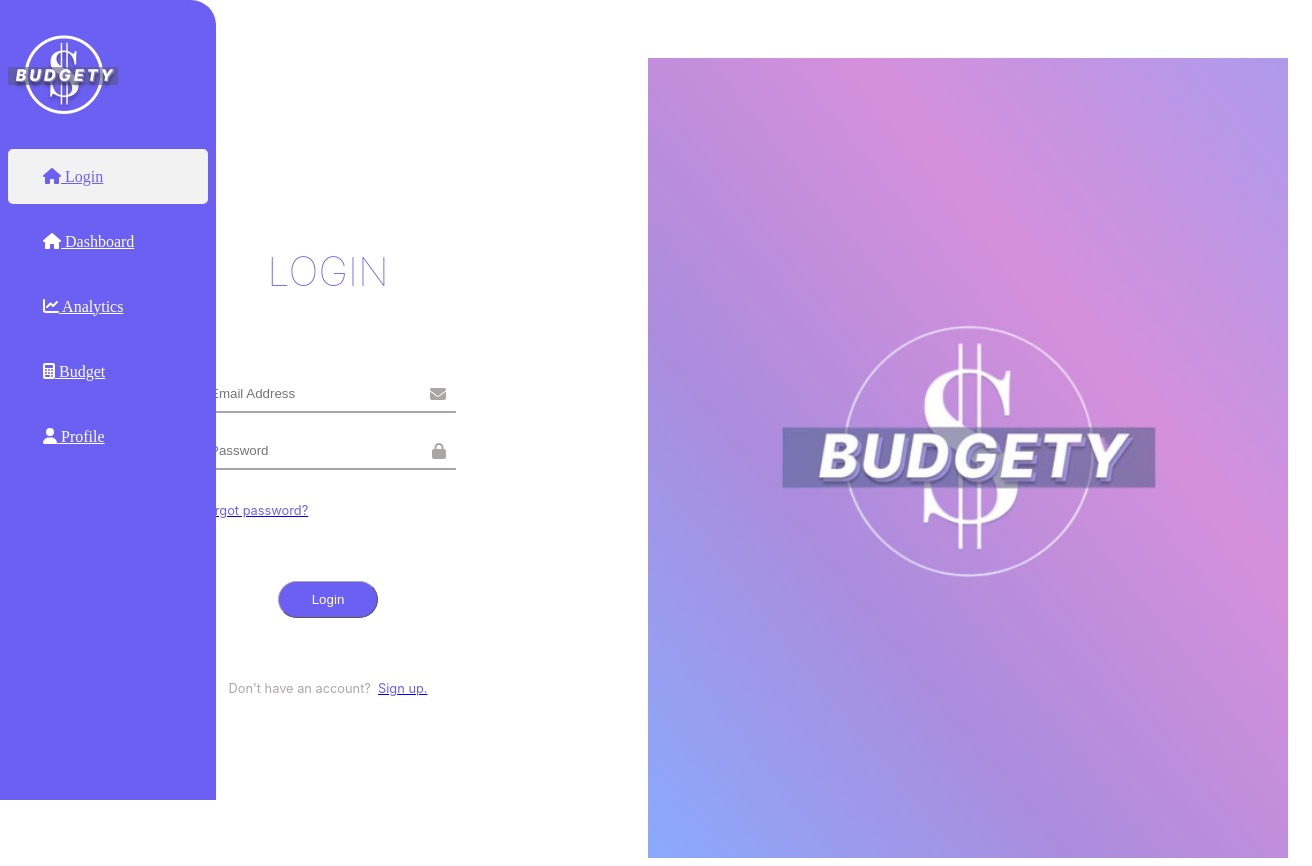
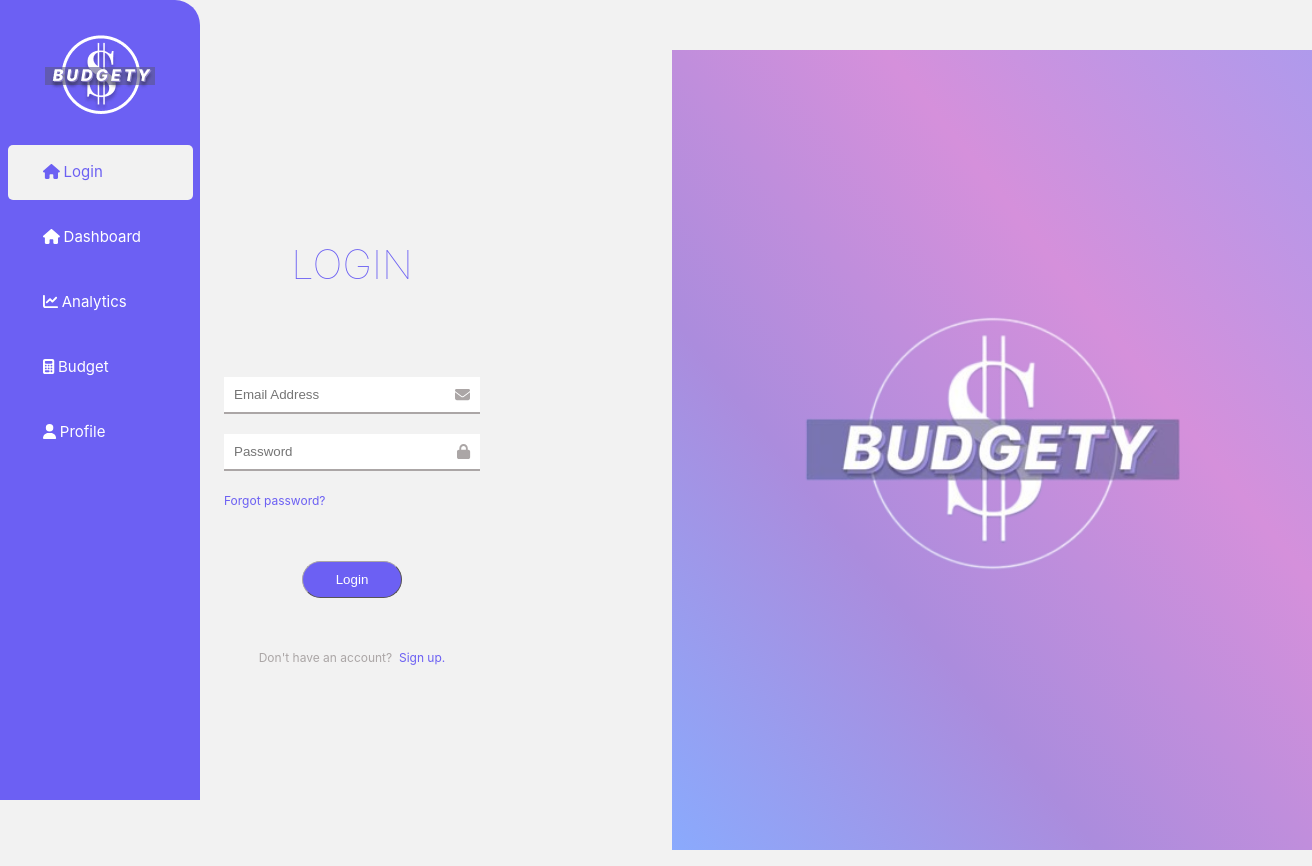
Before and after one commit to BT3103AppDev1/l1-final-project-group-21, a Vue app in the folder project-budgety/: page / in a window 1280 px wide. Shown: the whole page, 1312 px wide, since content can reach past the window. Built offline with nearby package versions, Linux system fonts and the light colour scheme.

Commit message:
Center logo, fix formatting of sidebar

```diff
--- a/project-budgety/src/components/sidebar/Sidebar.vue
+++ b/project-budgety/src/components/sidebar/Sidebar.vue
@@ -1,6 +1,6 @@
 <template>
   <div class="sidebar">
-    <div>
+    <div class="img">
       <img src="../../assets/Budgety Logo.png" alt="Budgety Logo">
     </div>
   <div class="sidebar-contents">
@@ -30,7 +30,9 @@ export default {
   --sidebar-item-active: #F2F2F2;
 
 }
-img {
+.img {
+  display: grid;
+  place-items: center;
   margin: 20px 0px;
 }
 
--- a/project-budgety/src/main.js
+++ b/project-budgety/src/main.js
@@ -6,7 +6,7 @@ import { fas } from "@fortawesome/free-solid-svg-icons";
 
 import router from "./router/index.js";
 
-// import './assets/main.css'
+import './assets/main.css'
 
 library.add(fas);
 
```
Also changed, not shown: 1 other file (tests, documents, lock files or other folders).
